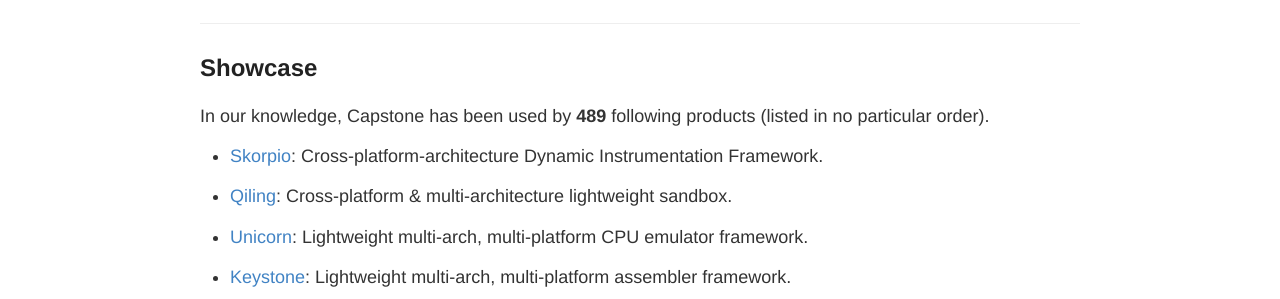
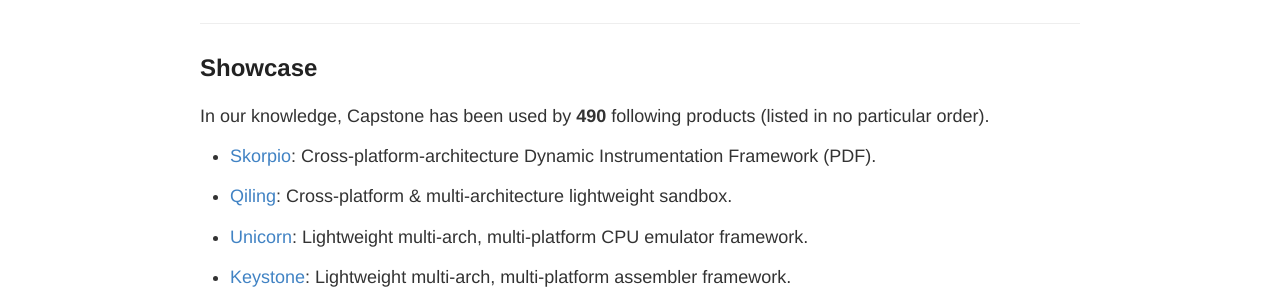
Before and after one commit to capstone-engine/capstone-engine.github.io, a Jekyll site: the page built from showcase.md, in a window 1280 px wide and 900 px high. Shown: the part 138-437 px from the top of the window. Built offline with Jekyll 4.4.1, drawn with Linux system fonts in a browser that asks for light colours; some of the changed text lies outside the part shown.

Commit message:
showcase

```diff
--- a/showcase.md
+++ b/showcase.md
@@ -5,9 +5,9 @@
 
 ## Showcase
 
-In our knowledge, Capstone has been used by **489** following products (listed in no particular order).
+In our knowledge, Capstone has been used by **490** following products (listed in no particular order).
 
-- [Skorpio](http://groundx.io/docs/Opcde2018-skorpio.pdf): Cross-platform-architecture Dynamic Instrumentation Framework.
+- [Skorpio](http://groundx.io/docs/Opcde2018-skorpio.pdf): Cross-platform-architecture Dynamic Instrumentation Framework (PDF).
 
 - [Qiling](https://github.com/qilingframework): Cross-platform & multi-architecture lightweight sandbox.
 
```
Also changed, not shown: other parts of showcase.md (+2 -0 lines).
